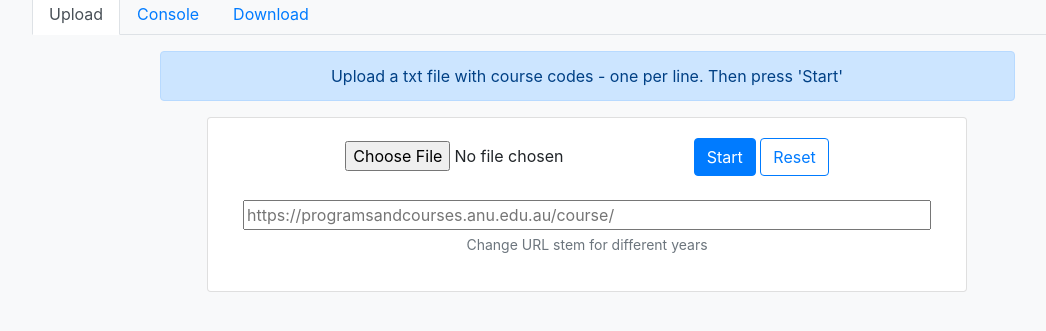
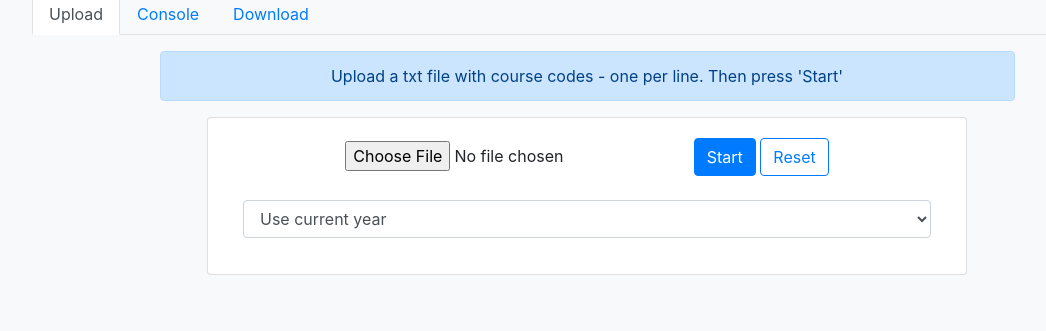
Before and after one commit to chrisbrowneanu/pace, a Flask app: page / in a window 1280 px wide. Shown: the part 131-462 px from the top of the page, without its empty margins (53-1099 px from the left). Run offline with Flask 2, Linux system fonts and the light colour scheme; some libraries are stand-ins or nearby versions.

Commit message:
update dropdown

```diff
--- a/flask_app.py
+++ b/flask_app.py
@@ -78,12 +78,12 @@ def messaging():
 
 def upload():
     file = request.files['file']
-    url = request.form['base_url']
+    year = request.form['year']
     global base_url
-    if url == "":
+    if year == "":
         base_url = "https://programsandcourses.anu.edu.au/course/"
     else:
-        base_url = url
+        base_url = "https://programsandcourses.anu.edu.au/" + year + "/course/"
 
     if file:
         if allowed_file(file.filename):
--- a/templates/index.html
+++ b/templates/index.html
@@ -52,8 +52,9 @@
                                 <input type="file" name="file" id="file">
                                 <input class="btn btn-primary" type="submit" value="Start" name="upload" id="upload"/>
                                 <a href="/" class="btn btn-outline-primary">Reset</a><br /><br />
-                                <input type="text" style="width:100%" placeholder="https://programsandcourses.anu.edu.au/course/" id="base_url" name="base_url"/>
-                                <small id="base_url_help" class="form-text text-muted">Change URL stem for different years</small>
+                                <select class="form-control" id="year" name="year">
+                                    <option selected value="">Use current year</option>
+                                </select>
                             </form>
                         </div>
                     </div>
@@ -136,8 +137,21 @@
         xmlhttp.send();
      }
 
+    var selectYear = document.getElementById("year"),
+    currentYear = new Date().getFullYear()
+    startYear = 2013
+
+    for(var i = currentYear; i > startYear; i--) {
+        option = document.createElement('option');
+        option.value = option.text = i;
+        selectYear.add(option);
+        console.log(i)
+    }
+
 
 </script>
+
+
 
 {{ bootstrap.load_js() }}
 {% endblock %}
```
